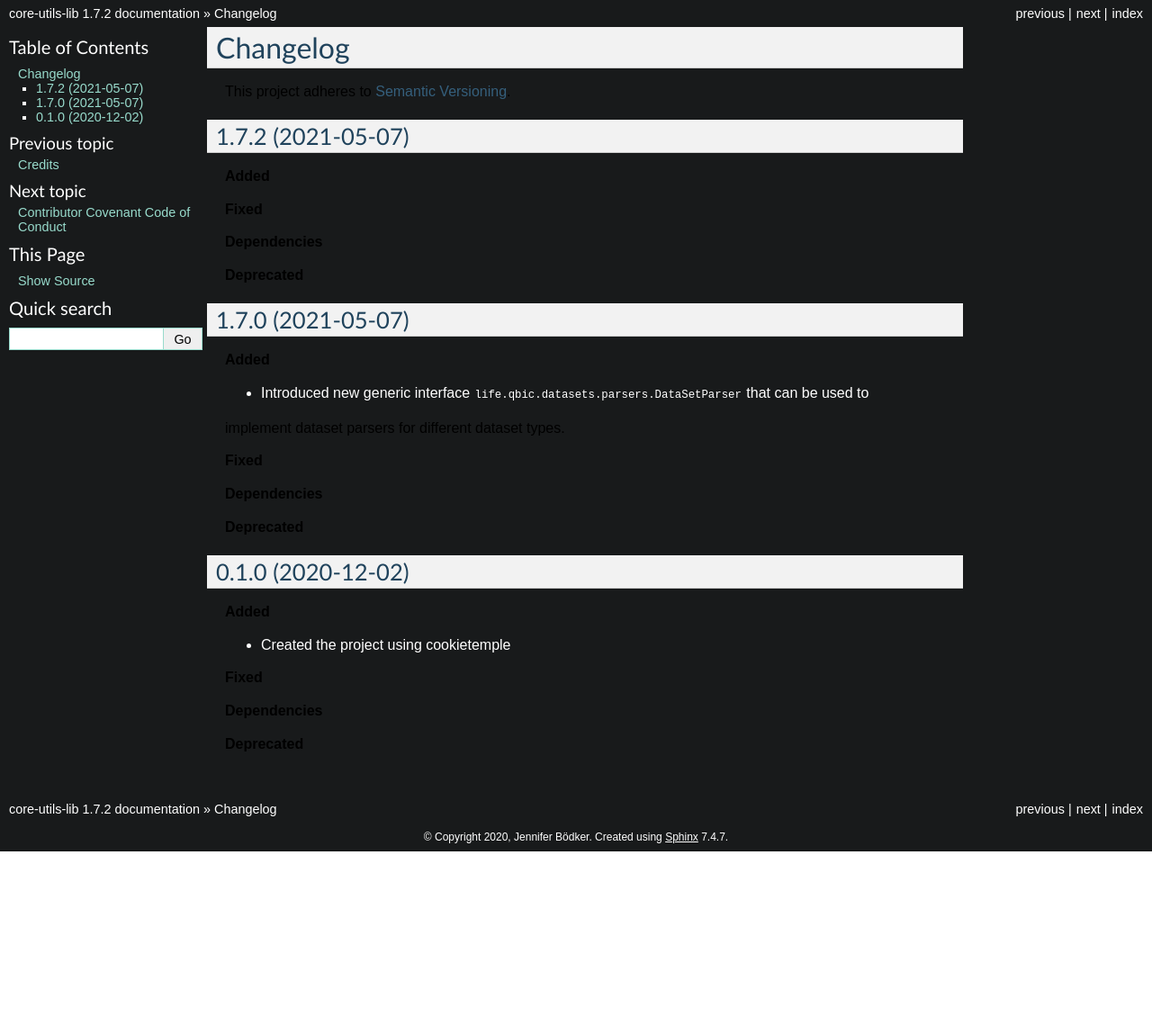
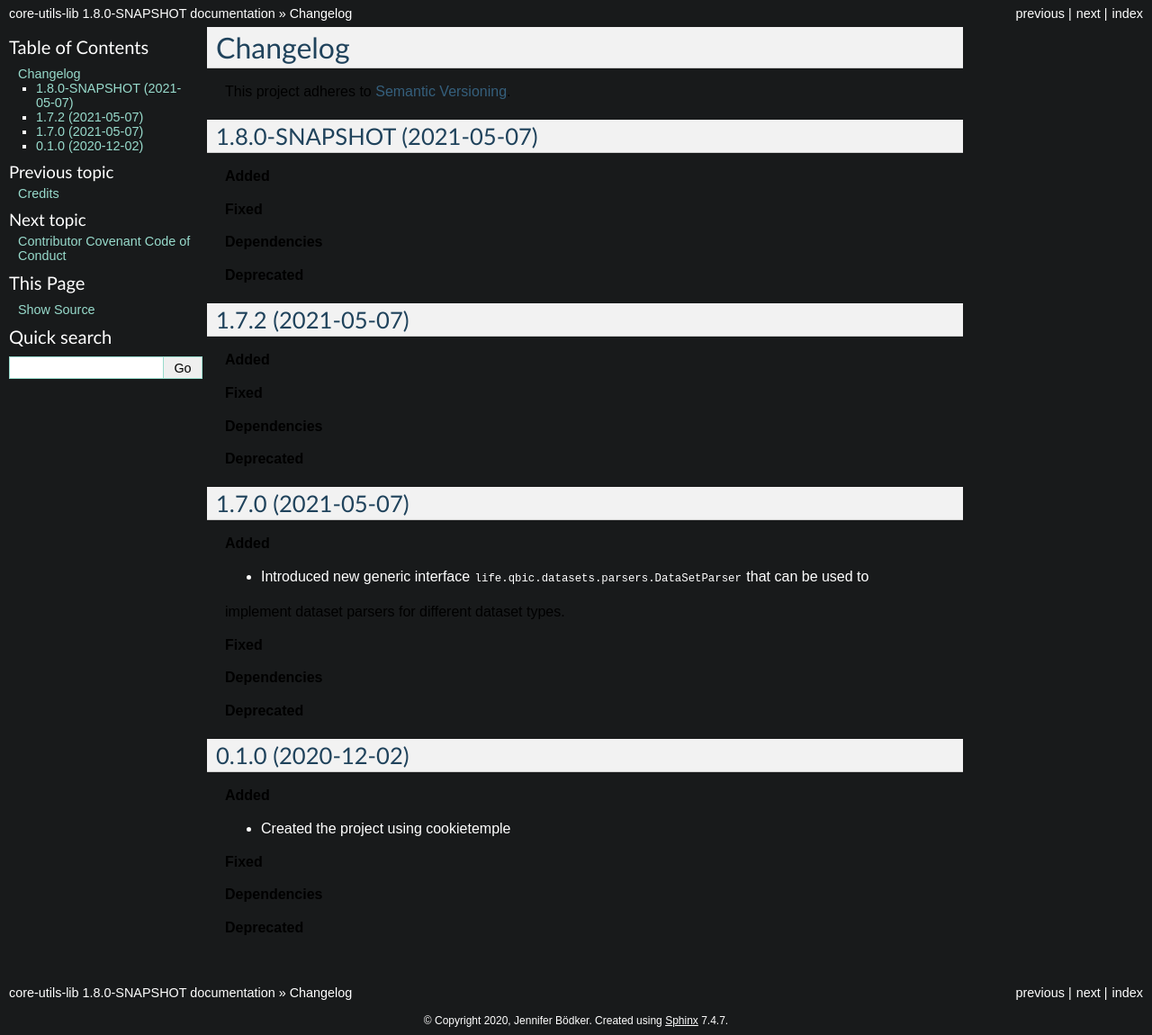
Before and after one commit to qbicsoftware/core-utils-lib, a Sphinx documentation site: the page built from docs/changelog.rst, in a window 1280 px wide. Shown: the whole page at 90% size. Built offline with Sphinx 7.4.7, drawn with Linux system fonts in a browser that asks for light colours; before the commit the page ends 946 px from its top, so only the background shows below that.

Commit message:
Bump version from 1.7.2 to 1.8.0-SNAPSHOT

```diff
--- a/CHANGELOG.rst
+++ b/CHANGELOG.rst
@@ -3,6 +3,18 @@ Changelog
 ==========
 
 This project adheres to `Semantic Versioning <https://semver.org/>`_.
+
+
+1.8.0-SNAPSHOT (2021-05-07)
+---------------------------
+
+**Added**
+
+**Fixed**
+
+**Dependencies**
+
+**Deprecated**
 
 
 1.7.2 (2021-05-07)
--- a/docs/conf.py
+++ b/docs/conf.py
@@ -55,9 +55,9 @@ author = "Jennifer Bödker"
 # the built documents.
 #
 # The short X.Y version.
-version = '1.7.2'
+version = '1.8.0-SNAPSHOT'
 # The full version, including alpha/beta/rc tags.
-release = '1.7.2'
+release = '1.8.0-SNAPSHOT'
 
 # The language for content autogenerated by Sphinx. Refer to documentation
 # for a list of supported languages.
--- a/qube.cfg
+++ b/qube.cfg
@@ -1,5 +1,5 @@
 [bumpversion]
-current_version = 1.7.2
+current_version = 1.8.0-SNAPSHOT
 
 [bumpversion_files_whitelisted]
 dot_qube = .qube.yml
```
Also changed, not shown: .qube.yml.
